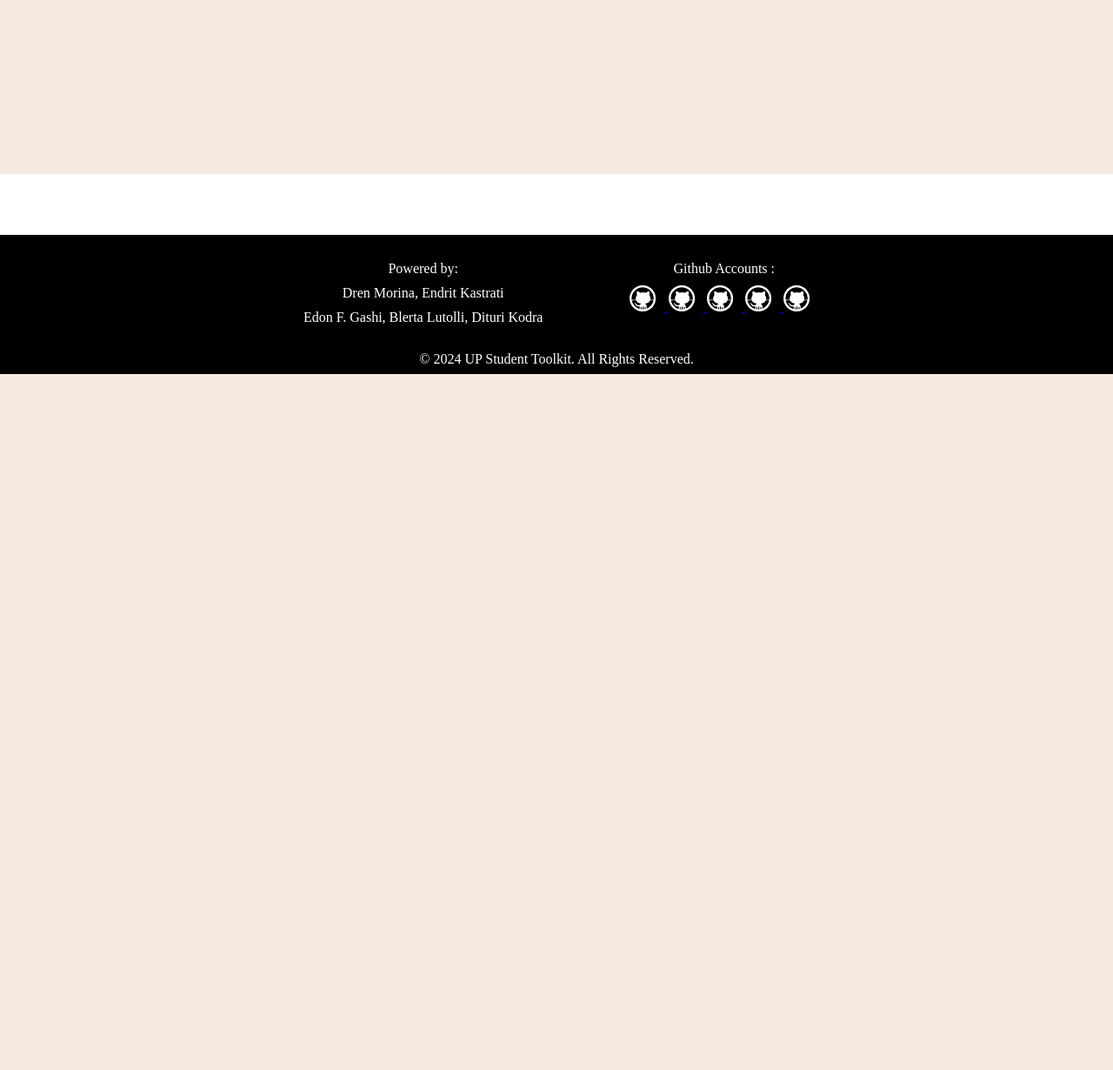
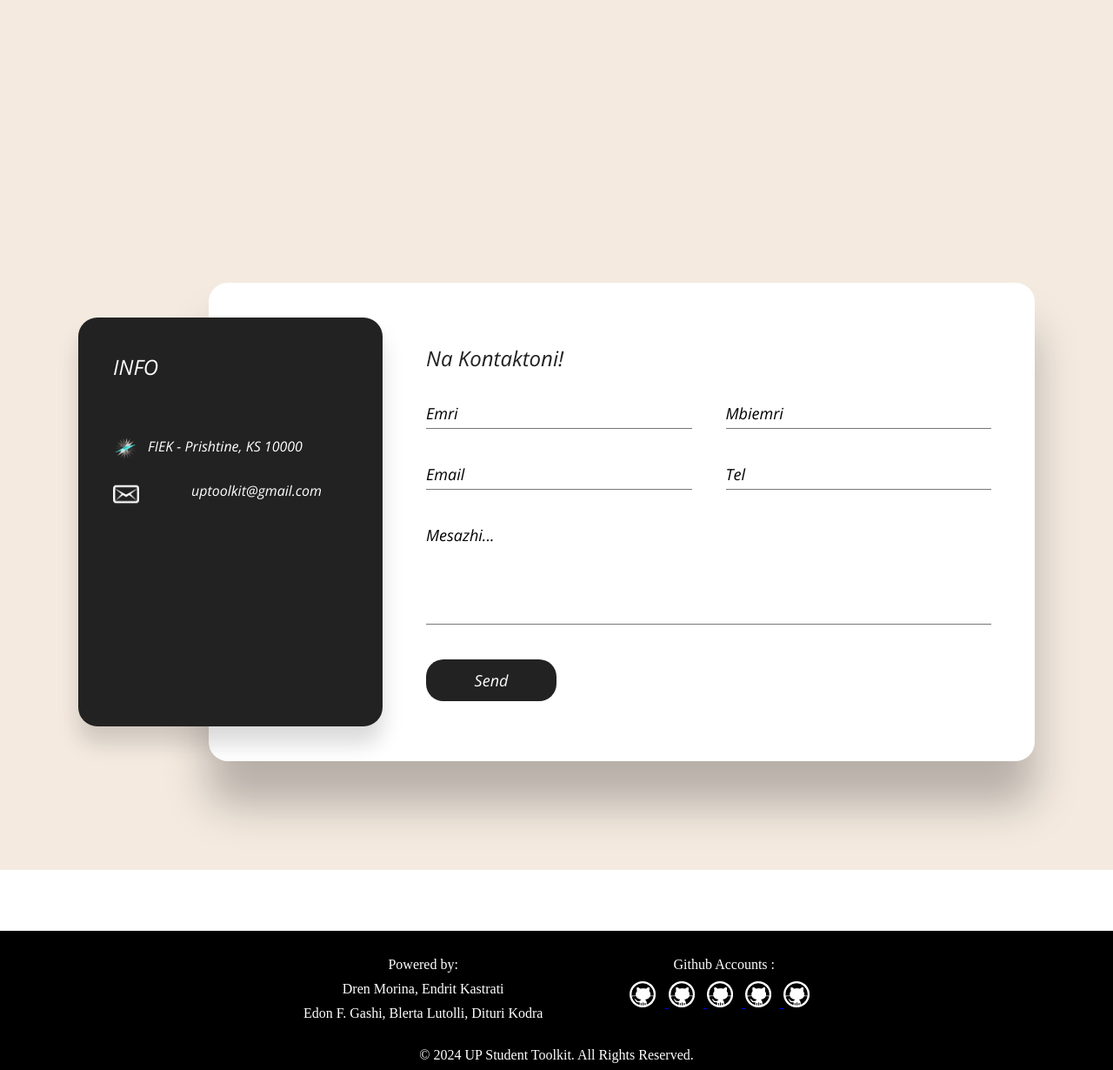
Before and after one commit to drenmorina12/up-student-toolkit-2.0, a PHP site: page /rreth-nesh/rreth-nesh.php in a window 1280 px wide. Shown: the part 600-1830 px from the top of the page at 87% size. Before the commit the page ends 1030 px from the top, so only its background shows below. Run offline with PHP 8.4, Linux system fonts and the light colour scheme; some libraries are stand-ins or nearby versions; some web fonts are replaced.

Commit message:
Creating a form at rreth-nesh page

```diff
--- /dev/null
+++ b/rreth-nesh/messageUs.css
@@ -0,0 +1,237 @@
+@import url('https://fonts.googleapis.com/css2?family=Poppins:wght@200&display=swap');
+@import url('https://fonts.googleapis.com/css2?family=Poppins:wght@300&display=swap');
+@import url('https://fonts.googleapis.com/css2?family=Poppins:wght@400&display=swap');
+@import url('https://fonts.googleapis.com/css2?family=Poppins:wght@500&display=swap');
+@import url('https://fonts.googleapis.com/css2?family=Poppins:wght@600&display=swap');
+@import url('https://fonts.googleapis.com/css2?family=Poppins:wght@700&display=swap');
+@import url('https://fonts.googleapis.com/css2?family=Poppins:wght@800&display=swap');
+@import url('https://fonts.googleapis.com/css2?family=Poppins:wght@900&display=swap');
+
+/* @import url('http://fonts.googleapis.com/css2?family=Poppins:wght@200;300;400;500;600;700;800;900&display=swap'); */
+
+section
+{
+    display: flex;
+    justify-content: center;
+    align-items: center;
+    min-height: 100vh;
+    background-color: #f4eae0;
+
+}
+/* section::before
+{
+    content: '';
+    position: absolute;
+    top: 0;
+    left: 0;
+    width: 50%;
+    height: 100%;
+    background: #fff38e;
+} */
+
+.container
+{
+    position: relative;
+    min-width: 1100px;
+    min-height: 550px;
+    display: flex;
+    z-index: 1000;
+    /* border-radius: 22px; */
+    /* background-color: #fff; */
+
+}
+
+.container .contactInfo
+{
+    position: absolute;
+    top: 40px;
+    width: 350px;
+    height: calc(100% - 80px);
+    background: #232222;
+    z-index: 1;
+    padding: 40px;
+    display: flex;
+    justify-content: center;
+    flex-direction: column;
+    justify-content: space-between;
+    box-shadow: 0 20px 25px rgba(0,0,0,0.15);
+    border-radius: 22px;
+}
+
+.container .contactInfo h2
+{
+    color: #fff;
+    font-size:24px;
+    font-weight: 500;
+}
+
+.container .contactInfo ul.info
+{
+   position: relative;
+   margin: 20px 0;
+}
+
+.container .contactInfo ul.info li
+{
+   position: relative;
+   list-style: none;
+   display: flex;
+   margin: 20px 0;
+   cursor: pointer;
+   align-items: flex-start;
+}
+
+.container .contactInfo ul.info li span:nth-child(1)
+{
+    width: 30px;
+    min-width: 30px;
+}
+
+.container .contactInfo ul.info li span a
+{
+    color: #fff;
+    text-decoration: none;
+    width: 30px;
+    min-width: 30px;
+
+}
+
+.container .contactInfo ul.info li span:nth-child(1) img
+{
+    max-width: 100%;
+    filter: invert(1);
+}
+
+.container .contactInfo ul.info li span:nth-child(2)
+{
+    color: #fff;
+    margin-left: 10px;
+    font-weight: 300;
+}
+
+.container .contactInfo ul.sci
+{
+    position: relative;
+    display: flex;
+}
+
+.container .contactInfo ul.sci li
+{
+   list-style: none;
+   margin-right: 15px;
+}
+
+.container .contactInfo ul.sci li a
+{
+   text-decoration: none;
+}
+
+.container .contactInfo ul.sci li a img
+{
+   filter: invert(1);
+}
+
+.container .contactForm
+{
+    position: absolute;
+    padding: 70px 50px;
+    padding-left: 250px;
+    margin-left: 150px;
+    width: calc(100% - 150px);
+    height: 100%;
+    background: #fff;
+    box-shadow: 0 50px 50px rgba(0,0,0,0.25);
+    border-radius: 22px;
+}
+
+.container .contactForm h2
+{
+    color: #232222;
+    font-size: 24px;
+    font-weight: 500;
+}
+
+.container .contactForm .formBox
+{
+    position: relative;
+    display: flex;
+    justify-content: space-between;
+    flex-wrap: wrap;
+    padding-top: 30px;
+}
+
+.container .contactForm .formBox .inputBox
+{
+    position: relative;
+    margin-bottom: 35px;
+}
+
+.container .contactForm .formBox .inputBox.w50
+{
+    width: 47%;
+}
+
+.container .contactForm .formBox .inputBox.w100
+{
+    width: 100%;
+}
+
+.container .contactForm .formBox .inputBox input,
+.container .contactForm .formBox .inputBox textarea
+{
+    width: 100%;
+    resize: none;
+    padding: 5px 0;
+    font-size: 18px;
+    font-weight: 300;
+    color: #333;
+    border: none;
+    outline: none;
+    border-bottom: 1px solid #777;
+}
+
+.container .contactForm .formBox .inputBox textarea
+{
+    height: 120px;
+}
+
+.container .contactForm .formBox .inputBox span
+{
+    position: absolute;
+    left: 0;
+    padding: 5px 0;
+    pointer-events: none;
+    font-size: 18px;
+    font-weight: 300;
+    transition: 0.3s;
+}
+
+.container .contactForm .formBox .inputBox input:focus ~ span,
+.container .contactForm .formBox .inputBox input:valid ~ span,
+.container .contactForm .formBox .inputBox textarea:focus ~ span,
+.container .contactForm .formBox .inputBox textarea:valid ~ span
+{
+    transform: translateY(-20px);
+    font-size:  12px;
+    font-weight: 400;
+    letter-spacing: 1px;
+    color: #232222;
+    font-weight: 500;
+}
+
+.container .contactForm .formBox .inputBox input[type="submit"]
+{
+    position: relative;
+    cursor: pointer;
+    background: #232222;
+    border-radius: 20px;
+    color: #fff;
+    border: none;
+    max-width: 150px;
+    padding: 12px;
+
+}
+
+.container .contactForm .formBox .inputBox input[type="submit"]:hover{
+    opacity: 0.5;
+}
--- a/rreth-nesh/rreth-nesh.php
+++ b/rreth-nesh/rreth-nesh.php
@@ -7,6 +7,7 @@
     <title>Up Student Toolkit</title>
     <link rel="stylesheet" href="../style.css" />
     <link rel="stylesheet" href="rreth-nesh.css" />
+    <link rel="stylesheet" href="messageUs.css" />
     <link rel="preconnect" href="https://fonts.googleapis.com" />
     <link rel="preconnect" href="https://fonts.gstatic.com" crossorigin />
     <link
@@ -54,6 +55,55 @@
       <i id="right" class="fa-solid fa-angle-right"></i>
     </div>
 
+    <section>
+            <div class="container">
+                <div class="contactInfo">
+                    <div>
+                        <h2>INFO</h2> <br><br>
+                        <ul class="info">
+                            <li>
+                                <span><img src="../images/logo1.png"></span>
+                                <span>FIEK - Prishtine, KS  10000</span>
+                                </span>
+                            </li>
+                            <li>
+                                <span><img src="../images/mail.png"></span>
+                                <span><a href = "mailto: endritkastrati8@gmail.com">uptoolkit@gmail.com</a></span>
+                            </li>
+                        </ul>
+                    </div>
+
+                </div>
+                    <div class="contactForm">
+                        <h2>Na Kontaktoni!</h2>
+                        <div class="formBox">
+                        <div class="inputBox w50">
+                            <input type="text" name="" required>
+                            <span>Emri</span>
+                        </div>
+                        <div class="inputBox w50">
+                            <input type="text" required>
+                            <span>Mbiemri</span>
+                        </div>
+                        <div class="inputBox w50">
+                            <input type="email" required>
+                            <span>Email</span>
+                        </div>
+                        <div class="inputBox w50">
+                            <input type="text" required>
+                            <span>Tel</span>
+                        </div>
+                        <div class="inputBox w100">
+                            <textarea required></textarea>
+                            <span>Mesazhi...</span>
+                        </div>
+                        <div class="inputBox w100">
+                            <input type="submit" value="Send">
+                        </div>
+                    </div>
+                </div>
+        </section>
+
 
     <?php
       include("../footer.php");
```
Also changed, not shown: images/kosova.png (added), images/mail.png (added).
